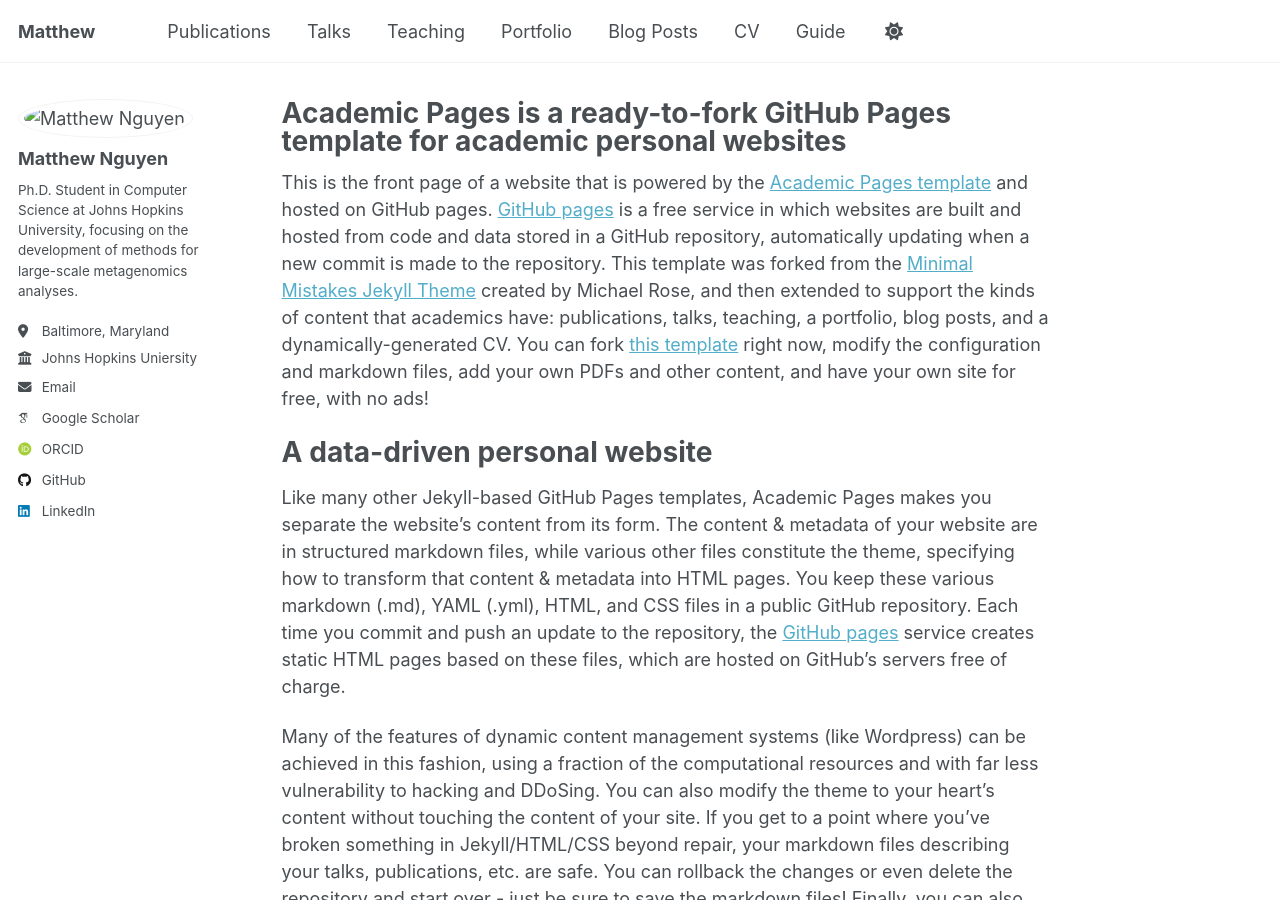
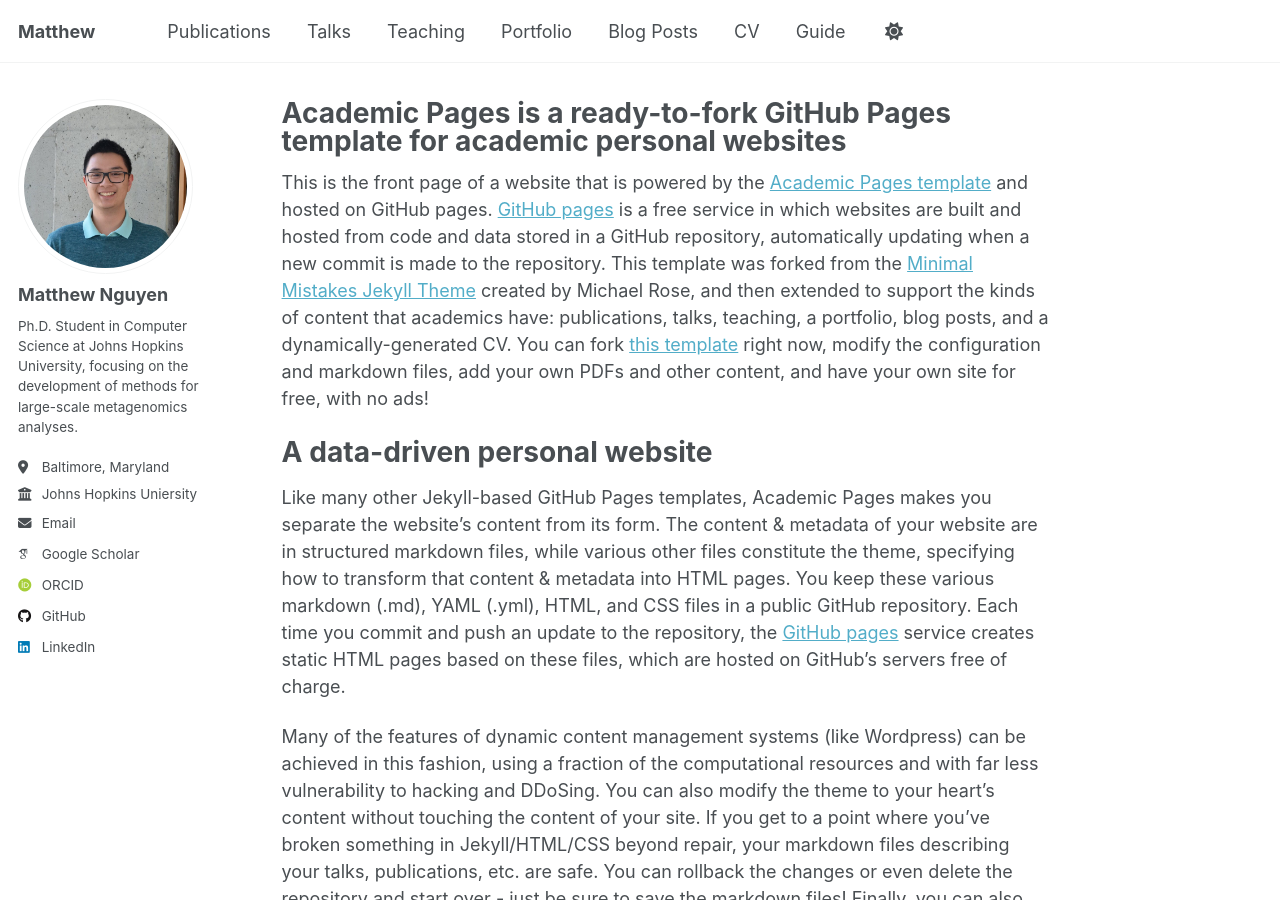
Before and after one commit to matnguyen/matnguyen.github.io, a Jekyll site: the page built from _pages/about.md, in a window 1280 px wide and 900 px high. Built offline with Jekyll 4.4.1, drawn with Linux system fonts in a browser that asks for light colours; some web fonts are replaced.

Commit message:
Update _config.yml

```diff
--- a/_config.yml
+++ b/_config.yml
@@ -22,7 +22,7 @@ repository               : "matnguyen.github.io"
 #               Additional customization can be done by editing /_includes/author-profile.html
 author:
   # Biographic information
-  avatar           : "files/profile.jpg"
+  avatar           : "https://matnguyen.github.io/files/profile.jpg"
   name             : "Matthew Nguyen"
   pronouns         : # example: "she/her"
   bio              : "Ph.D. Student in Computer Science at Johns Hopkins University, focusing on the development of methods for large-scale metagenomics analyses."
```
